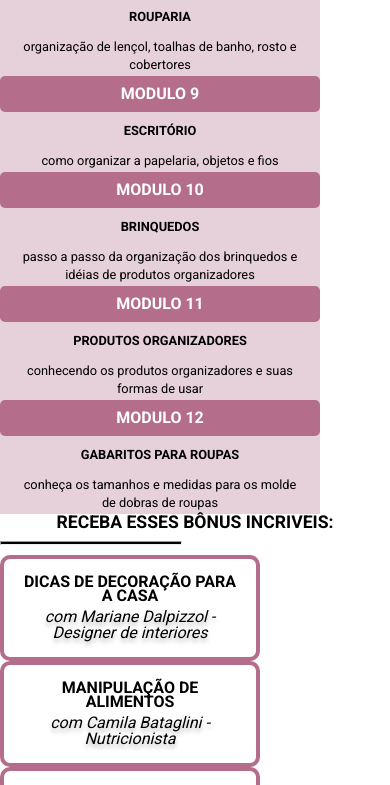
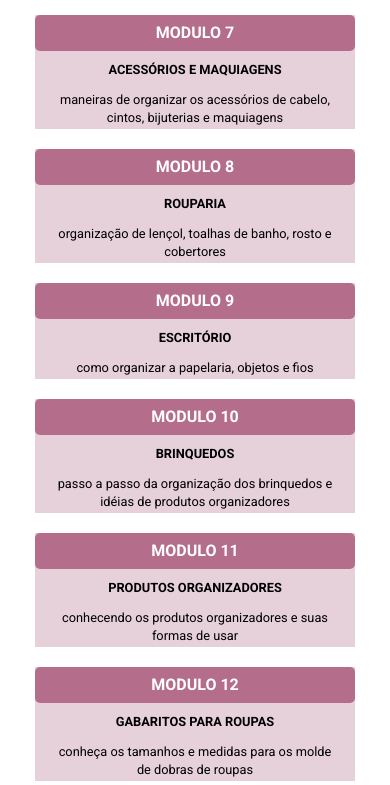
Before and after one commit to JuniorAlvesbr/leticiamartins.com.br-curso, a Next.js app: page / in a window 390 px wide. Shown: the part 2013-2798 px from the top of the page. Built offline with nearby package versions, Linux system fonts and the light colour scheme.

Commit message:
create mobile layout

```diff
--- a/components/CourseContent/styles.js
+++ b/components/CourseContent/styles.js
@@ -1,7 +1,24 @@
 import styled from 'styled-components'
+import { SubTitle, Title } from '../../object/SubTitle'
 
-export const Container = styled.section``
+export const Container = styled.section`
+    display: flex;
+    flex-direction: column;
+    align-items: center;
 
-export const CardGrid = styled.div``
+    > ${SubTitle} {
+        width: 156px;
+        margin-top: 12px;
+    }
+`
 
-export const BonusContent = styled.div``
+export const CardGrid = styled.div`
+    display: grid;
+    row-gap: 20px;
+`
+
+export const BonusContent = styled.div`
+    display: flex;
+    flex-direction: column;
+    gap: 12px;
+`
--- a/object/SubTitle/index.js
+++ b/object/SubTitle/index.js
@@ -5,8 +5,10 @@ export const SubTitle = styled.h2`
     font-weight: 700;
     text-transform: uppercase;
     text-align:center;
+    line-height: 28px;
 `
 
 export const SubTitleH3 = styled(SubTitle)`
     font-size: 1.1rem;
+    line-height: 18px;
 `
```
